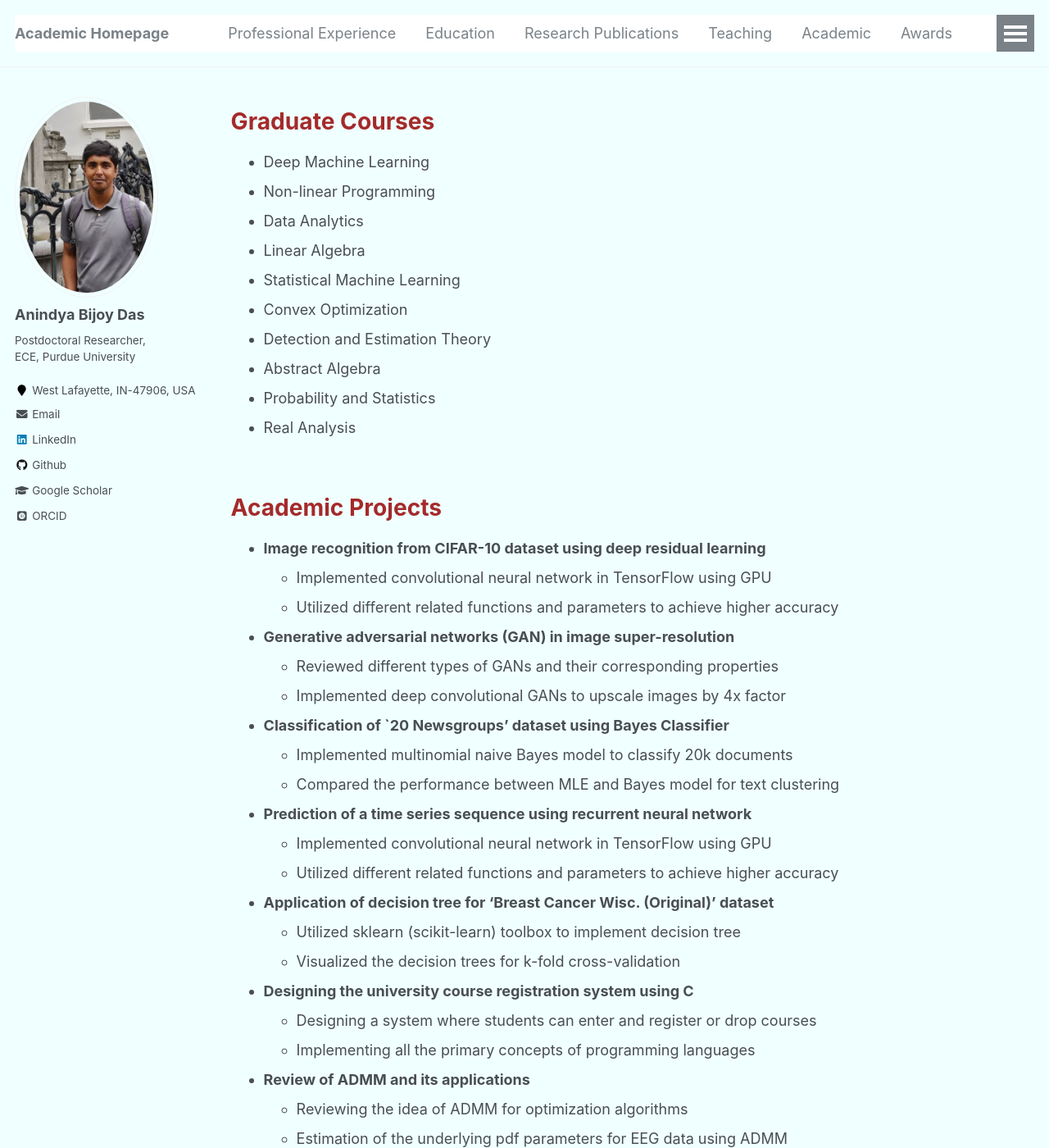
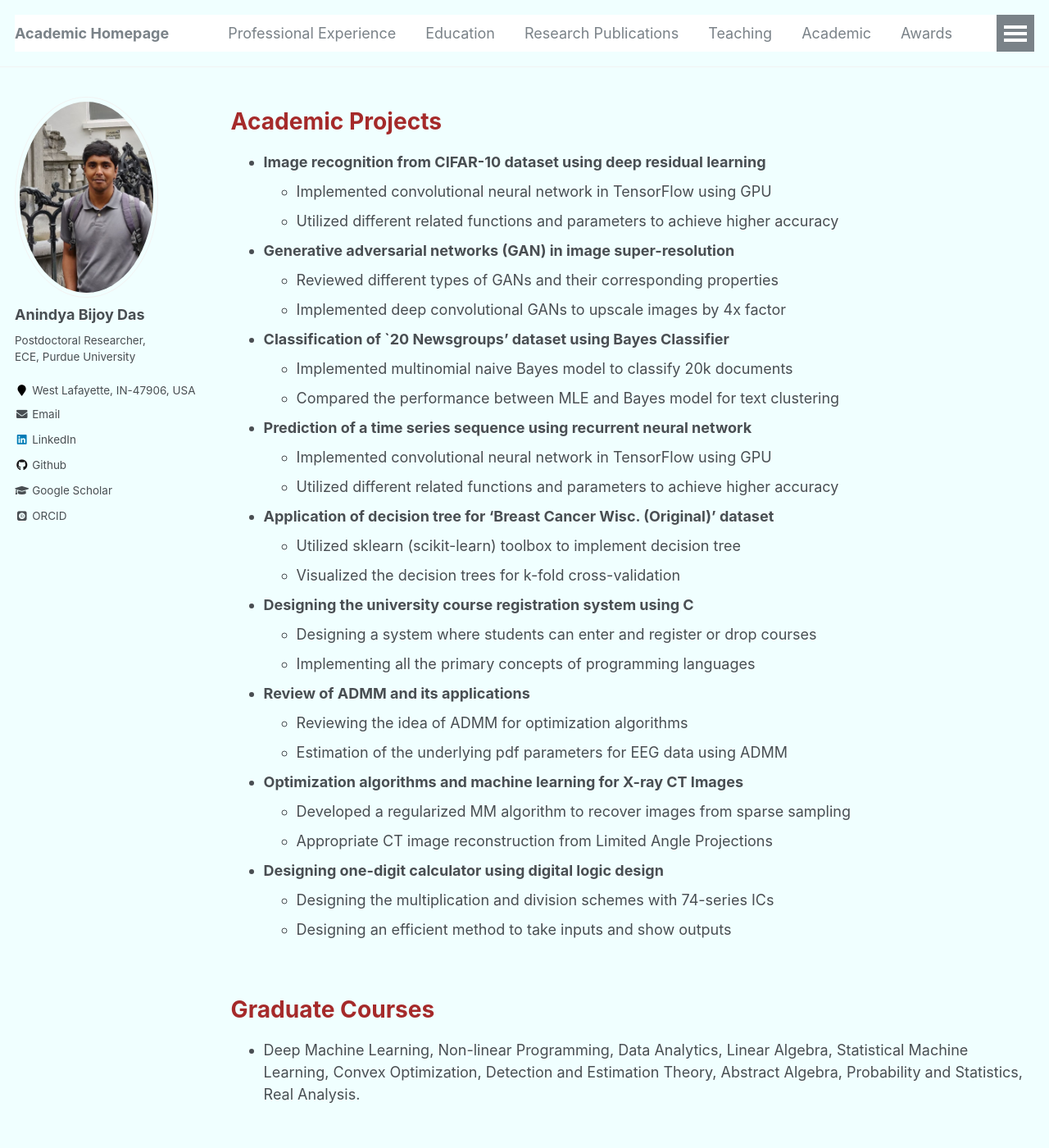
Before and after one commit to anindyabijoydas/portfolio, a Jekyll site: the page built from _pages/academic.md, in a window 1280 px wide and 1400 px high. Shown: the whole window at 82% size. Built offline with Jekyll 4.4.1, drawn with Linux system fonts in a browser that asks for light colours; some web fonts are replaced; part of the change alters nothing that is shown.

Commit message:
Update academic.md

```diff
--- a/_pages/academic.md
+++ b/_pages/academic.md
@@ -12,22 +12,6 @@ redirect_from:
     background-color: #F0FFFF;
   }
 </style>
-
-<span style="color:brown">**Graduate Courses**</span>
-======
-* Deep Machine Learning
-* Non-linear Programming
-* Data Analytics
-* Linear Algebra
-* Statistical Machine Learning
-* Convex Optimization
-* Detection and Estimation Theory
-* Abstract Algebra
-* Probability and Statistics
-* Real Analysis
-
-<br />
-
 
 <span style="color:brown">**Academic Projects**</span>
 ======
@@ -66,3 +50,9 @@ redirect_from:
 * **Designing one-digit calculator using digital logic design**
   * Designing the multiplication and division schemes with 74-series ICs
   * Designing an efficient method to take inputs and show outputs
+
+<br />
+
+<span style="color:brown">**Graduate Courses**</span>
+======
+* Deep Machine Learning, Non-linear Programming, Data Analytics, Linear Algebra, Statistical Machine Learning, Convex Optimization, Detection and Estimation Theory, Abstract Algebra, Probability and Statistics, Real Analysis.
```
